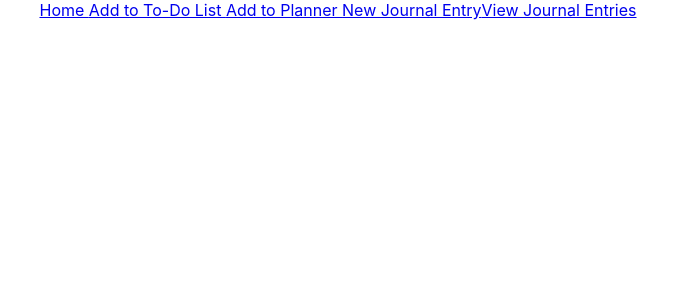
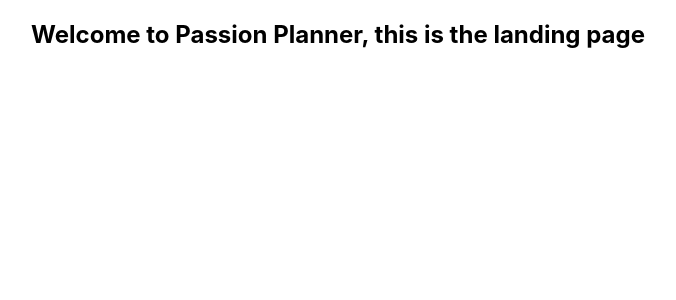
Before and after one commit to Team-GA/goal-planner, a React (Create React App) app in the folder client/: page /home in a window 1280 px wide. Shown: the top 300 px of the page, without its empty margins (302-978 px from the left). Built offline with nearby package versions, Linux system fonts and the light colour scheme.

Commit message:
update landing page

```diff
--- a/client/src/App.js
+++ b/client/src/App.js
@@ -30,6 +30,9 @@
   return (
     <div className="App">
       <Switch>
+        <Route path = '/'>
+          <Home />
+        </Route>
         <Route path="/login">
           <Login setUser={setUser} />
         </Route>
--- a/client/src/screens/Home.jsx
+++ b/client/src/screens/Home.jsx
@@ -3,7 +3,7 @@
 function Home() {
   return (
     <div>
-      <h2>Welcome to Passion Planner</h2>
+      <h2>Welcome to Passion Planner, this is the landing page</h2>
     </div>
   )
 }
```
